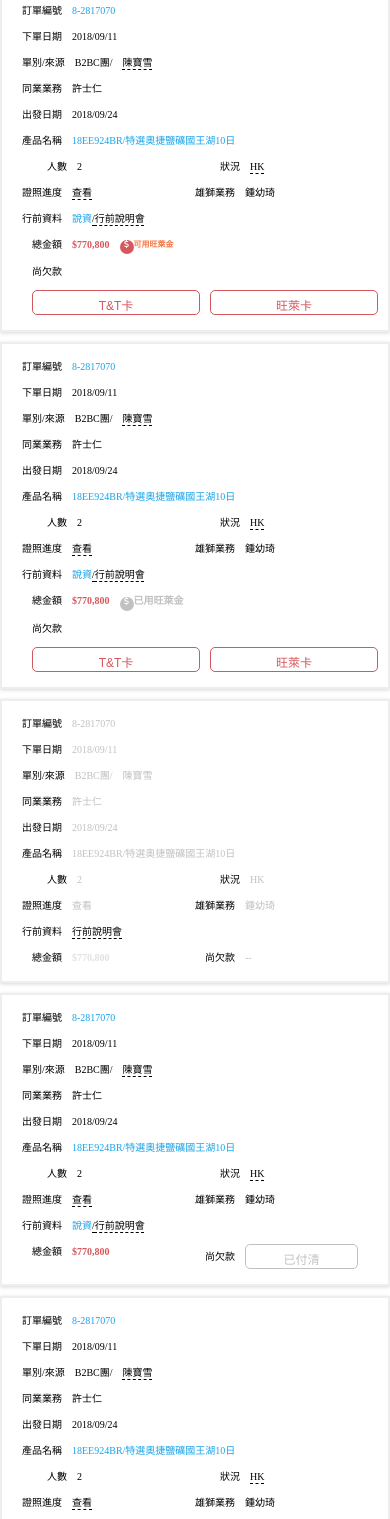
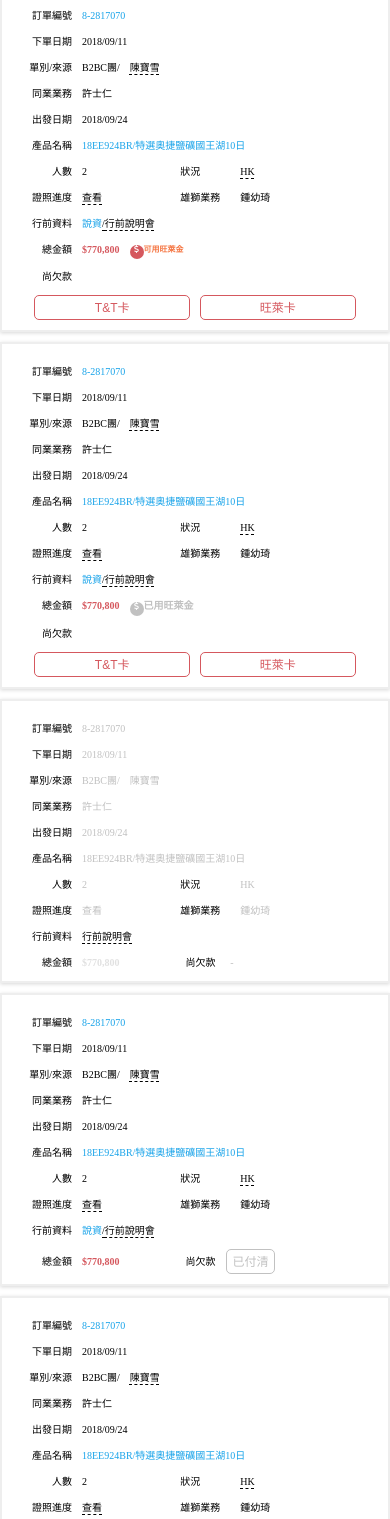
Before and after one commit to Cherylruei/rwd_table, a plain HTML site: page index.html in a window 390 px wide. Shown: the part 380-1899 px from the top of the page. Drawn offline with Linux system fonts and the light colour scheme.

Commit message:
fix: remove row group to align same html structure

```diff
--- a/index.html
+++ b/index.html
@@ -38,18 +38,14 @@
         <div class="td w165" data-cell="產品名稱">
           <p><a href="" class="normalLink">18EE924BR/特選奧捷鹽礦國王湖10日</a></p>
         </div>
-        <div class="row">
-          <div class="td w60 item" data-cell="人數">2</div>
-          <div class="td w80 item" data-cell="狀況">
+          <div class="td w60 twoCols" data-cell="人數">2</div>
+          <div class="td w80 twoCols alignLeft" data-cell="狀況">
             <p><a href="" class="blackLink">HK</a></p>
           </div>
-        </div>
-        <div class="row">
-          <div class="td w60" data-cell="證照進度">
+          <div class="td w60 twoCols" data-cell="證照進度">
             <p><a href="" class="blackLink">查看</a></p>
           </div>
-          <div class="td w70" data-cell="雄獅業務"><p>鍾幼琦</p></div>
-        </div>
+          <div class="td w70 twoCols alignLeft" data-cell="雄獅業務"><p>鍾幼琦</p></div>
         <div class="td w100 smInfo" data-cell="行前資料">
           <p><a href="" class="normalLink smConf1">說資</a></p>
           <p><a href="" class="blackLink conf">行前說明會</a></p>
@@ -80,18 +76,14 @@
         <div class="td w165" data-cell="產品名稱">
           <p><a href="" class="normalLink">18EE924BR/特選奧捷鹽礦國王湖10日</a></p>
         </div>
-        <div class="row">
-          <div class="td w60 item" data-cell="人數">2</div>
-          <div class="td w80 item" data-cell="狀況">
+          <div class="td w60 twoCols" data-cell="人數">2</div>
+          <div class="td w80 twoCols alignLeft" data-cell="狀況">
             <p><a href="" class="blackLink">HK</a></p>
           </div>
-        </div>
-        <div class="row">
-          <div class="td w60" data-cell="證照進度">
+          <div class="td w60 twoCols" data-cell="證照進度">
             <p><a href="" class="blackLink">查看</a></p>
           </div>
-          <div class="td w70" data-cell="雄獅業務"><p>鍾幼琦</p></div>
-        </div>
+          <div class="td w70 twoCols alignLeft" data-cell="雄獅業務"><p>鍾幼琦</p></div>
         <div class="td w100 smInfo" data-cell="行前資料">
           <p><a href="" class="normalLink smConf1">說資</a></p>
           <p><a href="" class="blackLink conf">行前說明會</a></p>
@@ -113,7 +105,7 @@
           <p><a href="" class="normalLink">8-2817070</a></p>
         </div>
         <div class="td w100" data-cell="下單日期"><p>2018/09/11</p></div>
-        <div class="td w100 lg" data-cell="單別/來源">
+        <div class="td w100" data-cell="單別/來源">
           <p class="fullWidth">B2BC團/</p>
           <p><a href="" class="blackLink">陳寶雪</a></p>
         </div>
@@ -122,18 +114,14 @@
         <div class="td w165" data-cell="產品名稱">
           <p><a href="" class="normalLink">18EE924BR/特選奧捷鹽礦國王湖10日</a></p>
         </div>
-        <div class="row">
-          <div class="td w60 item" data-cell="人數">2</div>
-          <div class="td w80 item" data-cell="狀況">
+        <div class="td w60 twoCols" data-cell="人數">2</div>
+        <div class="td w80 twoCols alignLeft" data-cell="狀況">
           <p><a href="" class="blackLink">HK</a></p>
         </div>
-        </div>
-        <div class="row">
-          <div class="td w60" data-cell="證照進度">
+        <div class="td w60 twoCols" data-cell="證照進度">
           <p><a href="" class="blackLink">查看</a></p>
         </div>
-          <div class="td w70" data-cell="雄獅業務"><p>鍾幼琦</p></div>
-        </div>
+        <div class="td w70 twoCols alignLeft" data-cell="雄獅業務"><p>鍾幼琦</p></div>
         <div class="td w100 smInfo" data-cell="行前資料">
           <p><a href="" class="normalLink smConf1">說資</a></p>
           <p><a href="" class="blackLink conf">行前說明會</a></p>
@@ -164,28 +152,24 @@
         <div class="td w165" data-cell="產品名稱">
           <p><a href="" class="normalLink">18EE924BR/特選奧捷鹽礦國王湖10日</a></p>
         </div>
-        <div class="row">
-          <div class="td w60 item" data-cell="人數">2</div>
-          <div class="td w80 item" data-cell="狀況">
+        <div class="td w60 twoCols" data-cell="人數">2</div>
+        <div class="td w80 twoCols alignLeft" data-cell="狀況">
           <p><a href="" class="blackLink">HK</a></p>
         </div>
-        </div>
-        <div class="row">
-          <div class="td w60" data-cell="證照進度">
+        <div class="td w60 twoCols" data-cell="證照進度">
           <p><a href="" class="blackLink">查看</a></p>
         </div>
-          <div class="td w70" data-cell="雄獅業務"><p>鍾幼琦</p></div>
-        </div>
+        <div class="td w70 twoCols alignLeft" data-cell="雄獅業務"><p>鍾幼琦</p></div>
         <div class="td w100 smInfo" data-cell="行前資料">
           <p><a href="" class="normalLink info smConf1">說資</a></p>
           <p><a href="" class="blackLink showCBL">行前說明會</a></p>
         </div>
-        <div class="group cancel">
         <div class="td w70 amount" data-cell="總金額">
           <p>$770,800</p>
           <p class="available"><i class="fa-solid fa-dollar-sign"></i>可用旺萊金</p>
         </div>
         <div class="td w110 payment layout" data-cell="尚欠款">
+           <div class="btnGrp">
             <button class="btn">T&T卡</button>
             <button class="btn">旺萊卡</button>
             <button class="btn disable">已付清</button>
@@ -206,33 +190,28 @@
         <div class="td w165" data-cell="產品名稱">
           <p><a href="" class="normalLink">18EE924BR/特選奧捷鹽礦國王湖10日</a></p>
         </div>
-        <div class="row">
-          <div class="td w60 item" data-cell="人數">2</div>
-          <div class="td w80 item" data-cell="狀況">
+        <div class="td w60 twoCols" data-cell="人數">2</div>
+        <div class="td w80 twoCols alignLeft" data-cell="狀況">
           <p><a href="" class="blackLink">HK</a></p>
         </div>
-        </div>
-        <div class="row">
-          <div class="td w60" data-cell="證照進度">
+        <div class="td w60 twoCols" data-cell="證照進度">
           <p><a href="" class="blackLink">查看</a></p>
         </div>
-          <div class="td w70" data-cell="雄獅業務"><p>鍾幼琦</p></div>
-        </div>
+        <div class="td w70 twoCols alignLeft" data-cell="雄獅業務"><p>鍾幼琦</p></div>
         <div class="td w100 smInfo" data-cell="行前資料">
           <p><a href="" class="normalLink smConf1">說資</a></p>
-          <p><a href="" class="blackLink lg conf">行前說明會</a></p>
+          <p><a href="" class="blackLink conf">行前說明會</a></p>
         </div>
-        <div class="group">
+
           <div class="td w70 amount" data-cell="總金額">
             <p>$770,800</p>
             <p class="available"><i class="fa-solid fa-dollar-sign"></i>可用旺萊金</p>
           </div>
-          <div class="td w110 payment lg layout" data-cell="尚欠款">
+          <div class="td w110 payment layout" data-cell="尚欠款">
             <div class="btnGrp">
               <button class="btn card">T&T卡</button>
               <button class="btn card">旺萊卡</button>
               <button class="btn disable">已付清</button>
-            </div>
             </div>
             </div>
       </div>
@@ -250,28 +229,23 @@
         <div class="td w165" data-cell="產品名稱">
           <p><a href="" class="normalLink">18EE924BR/特選奧捷鹽礦國王湖10日</a></p>
         </div>
-        <div class="row">
-          <div class="td w60 item" data-cell="人數">2</div>
-          <div class="td w80 item" data-cell="狀況">
+        <div class="td w60 twoCols" data-cell="人數">2</div>
+        <div class="td w80 twoCols alignLeft" data-cell="狀況">
           <p><a href="" class="blackLink">HK</a></p>
         </div>
-        </div>
-        <div class="row">
-          <div class="td w60" data-cell="證照進度">
+        <div class="td w60 twoCols" data-cell="證照進度">
           <p><a href="" class="blackLink">查看</a></p>
         </div>
-          <div class="td w70" data-cell="雄獅業務"><p>鍾幼琦</p></div>
-        </div>
+        <div class="td w70 twoCols alignLeft" data-cell="雄獅業務"><p>鍾幼琦</p></div>
         <div class="td w100 smInfo" data-cell="行前資料">
           <p><a href="" class="normalLink smConf1">說資</a></p>
-          <p><a href="" class="blackLink lg conf">行前說明會</a></p>
+          <p><a href="" class="blackLink conf">行前說明會</a></p>
         </div>
-        <div class="group">
         <div class="td w70 amount" data-cell="總金額">
           <p>$770,800</p>
           <p class="done"><i class="fa-solid fa-dollar-sign"></i>已用旺萊金</p>
         </div>
-        <div class="td w110 payment lg layout" data-cell="尚欠款">
+        <div class="td w110 payment layout" data-cell="尚欠款">
           <div class="btnGrp">
             <button class="btn card">T&T卡</button>
             <button class="btn card">旺萊卡</button>
@@ -280,7 +254,6 @@
           </div>
       </div>
     </div>
-    </div>
     <script src="https://kit.fontawesome.com/5ea1b2fc81.js" crossorigin="anonymous"></script>
   </body>
 </html>
--- a/style.css
+++ b/style.css
@@ -177,79 +177,76 @@ html {
     display: none;
   }
 
-  .row, .group {
-    display: flex;
-    flex-direction: row;
-  }
-
 
   @media screen and (max-width: 980px) {
     .container {
       min-width: 320px;
       margin: 0 auto;
-      width: 100%;
     }
 
     .container .header {
       display: none;
     }
     .container .body {
-      flex-direction: column;
-      align-items: stretch;
+      display: block;
       width: 100%;
       border: 2px solid #eeeeee;
       margin: 1rem 0;
       padding: 1rem   2rem;
       box-shadow: rgba(0, 0, 0, 0.16) 0px 1px 4px;
+      box-sizing: border-box;
     }
 
     .td {
       display: flex;
       gap: 1rem;
+      min-width: fit-content;
       width: 100%;
-      margin: 0.5rem 0;
+      margin-top: 1rem;
+      box-sizing: border-box;
     }
 
     .td::before {
       content: attr(data-cell) '';
+      width: 5rem;
       color: #000000;
       font-weight: 400;
+      text-align: end;
       text-wrap: nowrap;
     }
 
-    .row {
-      display: flex;
-      width: 100%;
+    .td.alignLeft::before {
+      text-align: start;
     }
 
-    .row .item {
-      margin-left: 2.5rem;
-    }
-    .amount {
-      margin-left: 1rem;
+
+    .body .twoCols {
+      display: inline-flex;
+      width: 45%;
     }
 
     .layout {
       align-items: flex-start;
-      margin-left: 1rem;
-    }
-
-    .paidOff .layout {
-      align-items: center;
     }
 
     .btnGrp {
        display: flex;
        flex-direction: row;
        width: 100%;
+       justify-content: center;
        gap: 1rem;
-       margin-right: 1rem;
     }
 
     .btnGrp .btn {
-        width: 100%;
+        min-width: fit-content;
+        width: 45%;
         height: 2.5rem;
+        line-height: 1.2rem;
         margin-top: 0;
+    }
+
+    .paidOff .btnGrp {
+      justify-content: flex-start;
     }
 
     .smInfo {
@@ -284,24 +281,26 @@ html {
     display: none;
   }
 
+  .cancel .amount, .paidOff .amount, .cancel .payment, .paidOff .payment {
+    display: inline-flex;
+    width: 45%;
+  }
+
   .cancel .payment, .paidOff .payment {
+    position: relative;
     visibility: visible;
     flex-direction: row;
+    align-items: center;
  }
 
 
  .cancel .payment::after {
-  content: "--";
+  position: absolute;
+  top: 0;
+  left: 50px;
+  content: "-";
   width: 100%;
   text-align: start;
  }
 
- .group {
-  display: flex;
-  flex-direction: column;
- }
-  .cancel .group, .paidOff .group {
-    flex-direction: row;
   }
-
-  }
```
Lines whose indentation alone changed are shown as unchanged.
